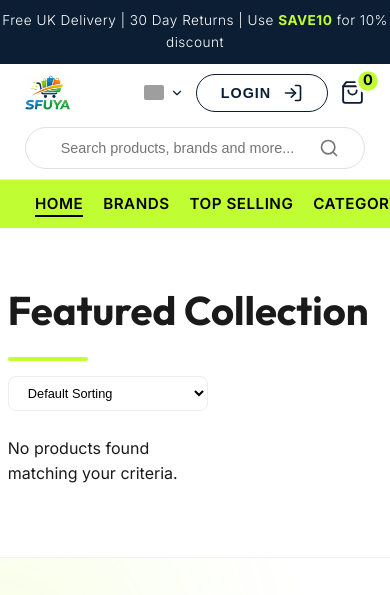
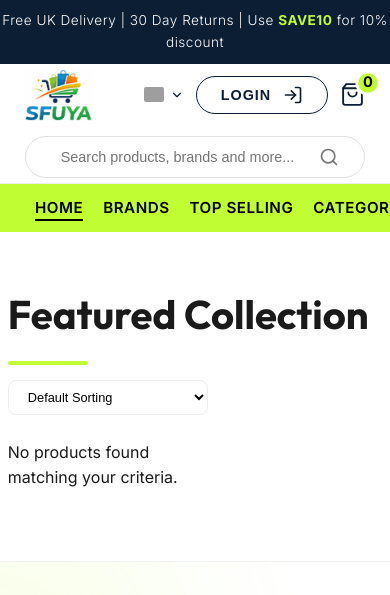
Before and after one commit to cantorunkerem8/eticaretsite, a website built with Vite: page index.html in a window 390 px wide. Shown: the top 595 px of the page. Built offline with nearby package versions, Linux system fonts and the light colour scheme; no server answers; grey boxes are pictures that could not be loaded.

Commit message:
style: increase logo sizes for better visibility

```diff
--- a/index.html
+++ b/index.html
@@ -82,7 +82,7 @@
     }
 
     .logo-img {
-      height: 90px;
+      height: 88px;
       width: auto;
       display: block;
       object-fit: contain;
--- a/src/style.css
+++ b/src/style.css
@@ -89,7 +89,7 @@ ul {
   }
 
   .logo-img {
-    height: 80px;
+    height: 88px;
     width: auto;
     display: block;
     cursor: pointer;
@@ -3698,7 +3698,7 @@ ul {
   /* 1. Header & Nav */
   .main-header {
     height: auto !important;
-    padding: 10px 0 !important;
+    padding: 5px 0 !important;
   }
 
   .main-header .container {
@@ -3735,12 +3735,12 @@ ul {
   }
 
   .logo-img {
-    height: 35px !important;
+    height: 52px !important;
     width: auto !important;
   }
 
   #footer-logo {
-    height: 40px !important;
+    height: 65px !important;
   }
 
   .nav-bar {
```
